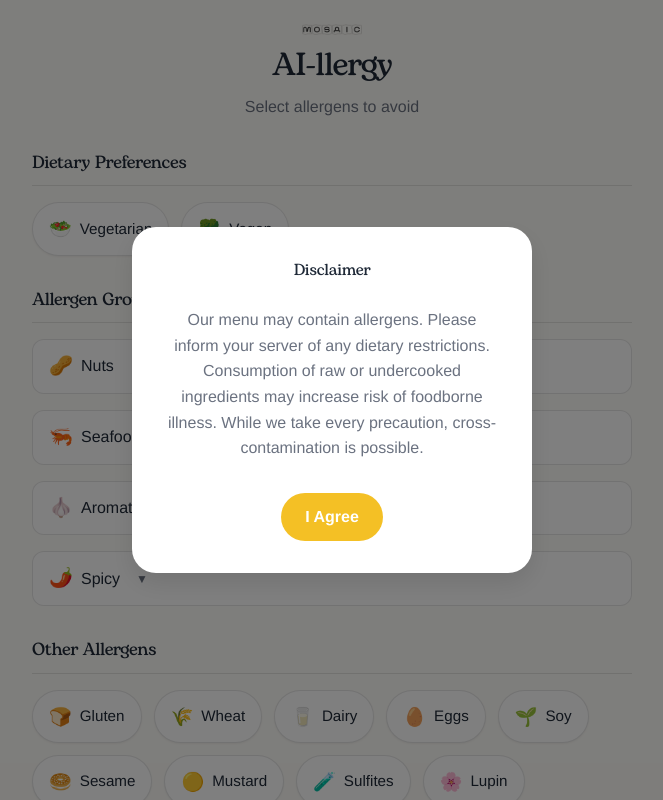
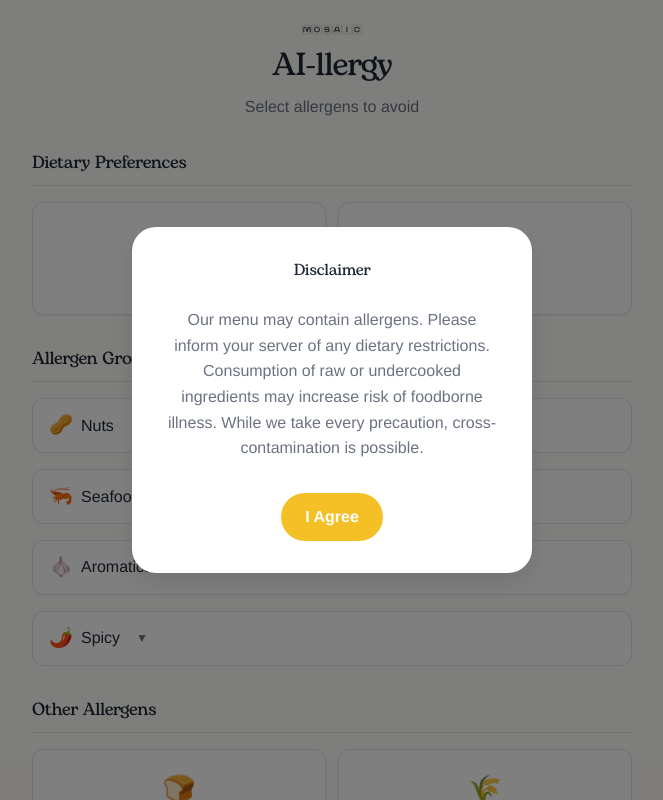
Before and after one commit to devesesam/ai-llergy-webapp, a Next.js app: page / in a window 1280 px wide. Shown: the top 800 px of the page, without its empty margins (308-971 px from the left). Built offline with nearby package versions, Linux system fonts and the light colour scheme.

Commit message:
style: update allergen grid layout to 2-column grid and larger buttons

```diff
--- a/src/app/globals.css
+++ b/src/app/globals.css
@@ -147,8 +147,8 @@ header h1 {
 }
 
 .allergen-grid__buttons {
-  display: flex;
-  flex-wrap: wrap;
+  display: grid;
+  grid-template-columns: repeat(2, 1fr);
   gap: 0.75rem;
 }
 
@@ -229,19 +229,22 @@ header h1 {
 
 /* Allergen Button Styles */
 .allergen-option {
-  display: inline-flex;
+  display: flex;
+  flex-direction: column;
   align-items: center;
+  justify-content: center;
   gap: 0.5rem;
-  padding: 0.75rem 1rem;
+  padding: 1.25rem 1rem;
   background-color: var(--color-surface);
   border: 1px solid var(--border-light);
-  border-radius: var(--radius-btn);
+  border-radius: var(--radius-md);
   color: var(--color-text);
   font-family: var(--font-body);
   font-size: 0.95rem;
   cursor: pointer;
   transition: all 0.2s ease;
   box-shadow: 0 1px 2px rgba(0, 0, 0, 0.05);
+  min-height: 90px;
 }
 
 .allergen-option:hover {
@@ -273,7 +276,7 @@ header h1 {
 }
 
 .allergen-option .icon {
-  font-size: 1.2em;
+  font-size: 1.75em;
 }
 
 /* Modal Styles */
```
